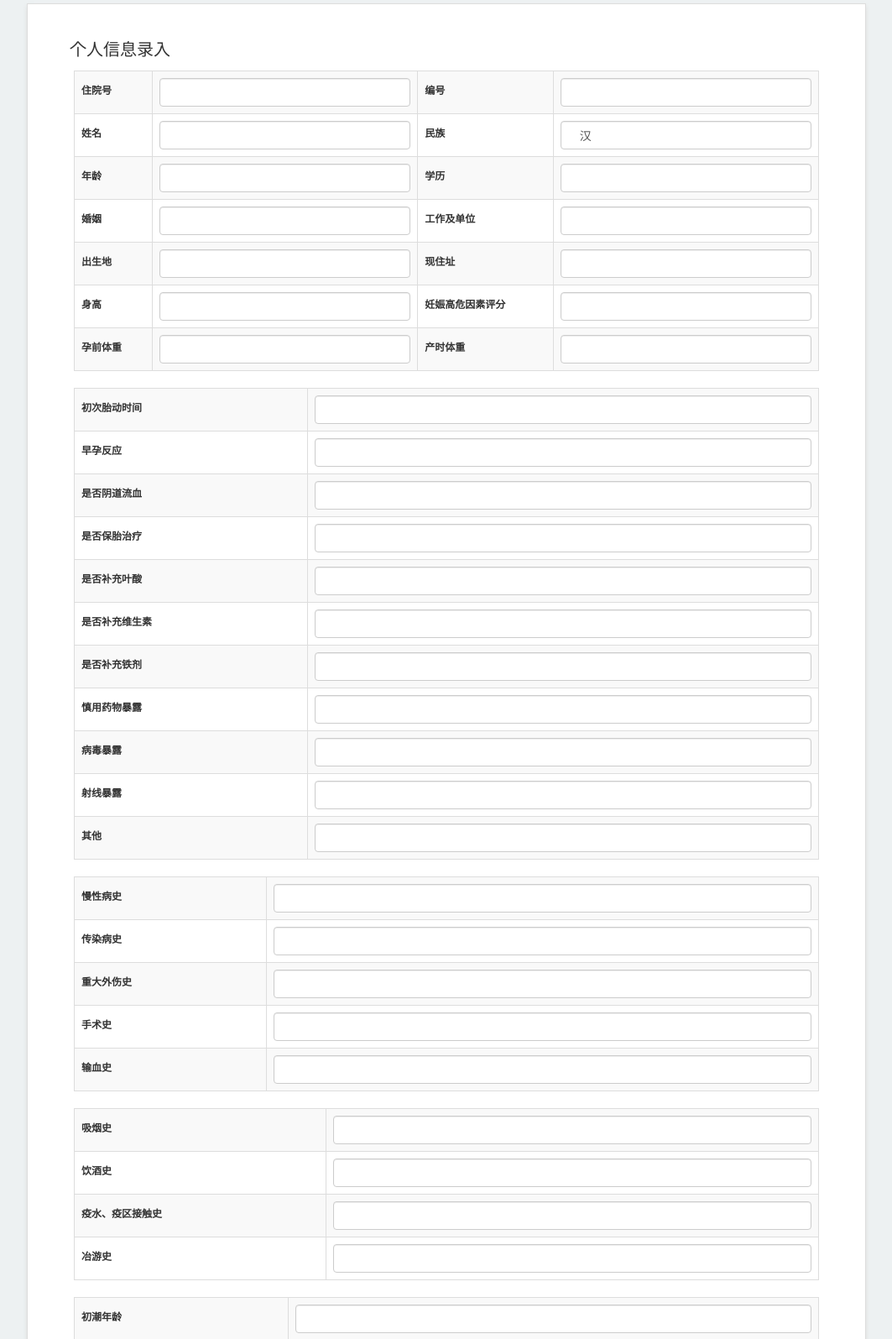
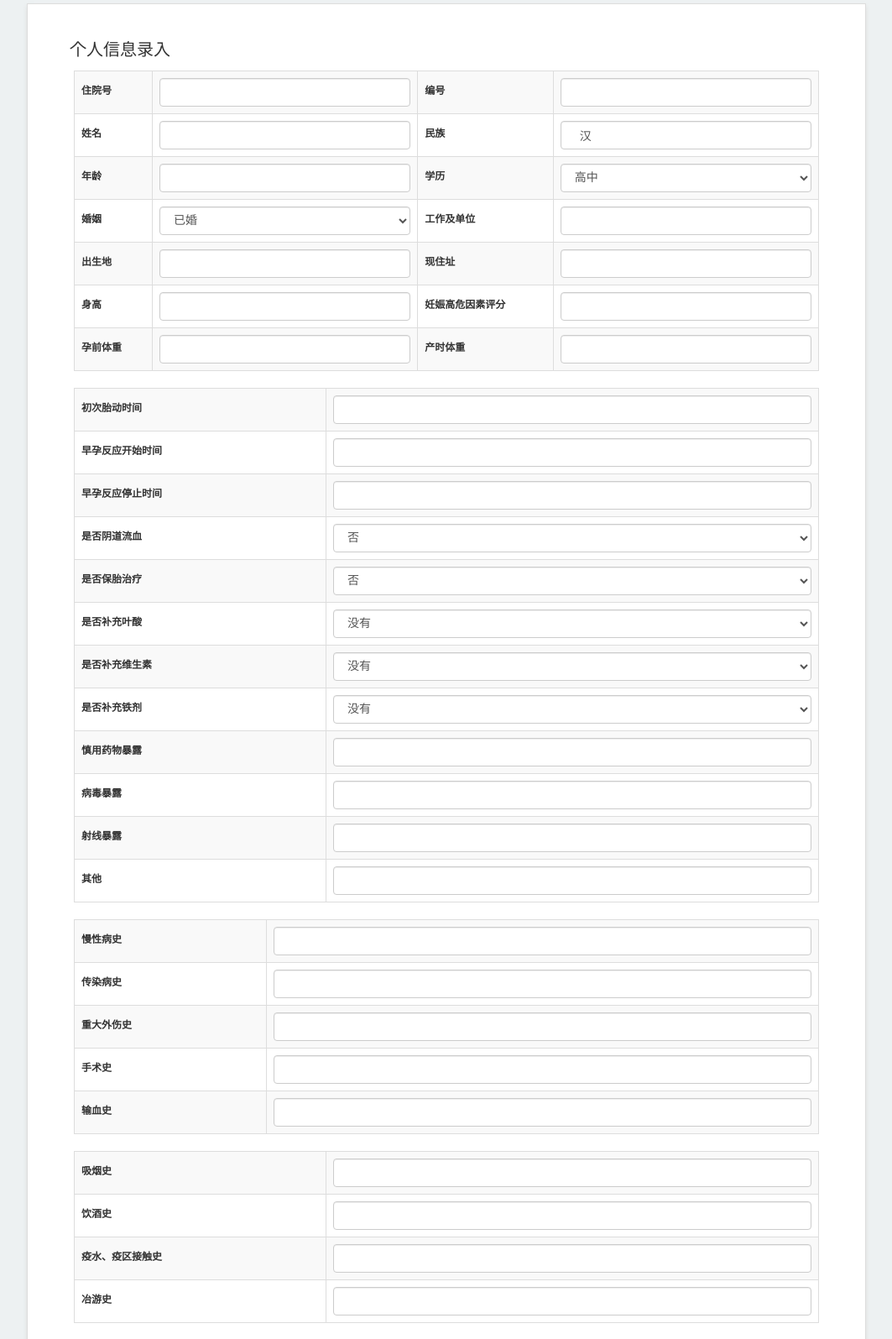
Before and after one commit to ethanshancn/ibd, a CodeIgniter app: page /database/index.php/manage/addDetail in a window 1280 px wide. Shown: the part 165-1760 px from the top of the page at 84% size, without its empty margins (108-1171 px from the left). Run offline with CodeIgniter, Linux system fonts and the light colour scheme; data comes from the database, SQL or seed files in the repository.

Commit message:
正常开发存档

```diff
--- a/application/controllers/Manage.php
+++ b/application/controllers/Manage.php
@@ -8,12 +8,13 @@ class Manage extends CI_Controller
 {
     public function addDetail()
     {
-        /*$this->load->model('user');
-        $allUser = $this->user->getAllUser();*/
+        $displayData = array();
+        $this->load->model('education');
+        $displayData['allEdu'] = $this->education->getAllEducation();
+
 
         $this->load->view('header');
-        //$this->load->view('Manage/addDetail',array('allUser'=>$allUser));
-        $this->load->view('Manage/addDetail');
+        $this->load->view('Manage/addDetail',$displayData);
         $this->load->view('footer');
     }
 
--- /dev/null
+++ b/application/models/Education.php
@@ -0,0 +1,20 @@
+<?php
+/**
+ * Education.php
+ * User: Ethan
+ * Time: 2016/4/29 21:01
+ */
+class Education extends CI_Model
+{
+    public function __construct()
+    {
+        parent::__construct();
+    }
+
+    public function getAllEducation()
+    {
+        $query = $this->db->query('SELECT * FROM `education`');
+        return $query;
+    }
+
+}
--- a/application/views/Manage/addDetail.php
+++ b/application/views/Manage/addDetail.php
@@ -1,3 +1,4 @@
+<link rel="stylesheet" href="/ibd/public/assets/bootstrap-datepicker-1.5.1/css/bootstrap-datepicker.min.css" />
 <div class="container">
     <div class="row" style="margin-top: 50px;">
         <p class="text-center"><h1><b style="font-size: 50px;">数据录入</b></h1></p>
@@ -29,31 +30,40 @@
                             <td><label class="control-label">年龄</label></td>
                             <td><input type="number" name="age" class="form-control"></td>
                             <td><label class="control-label">学历</label></td>
-                            <td><input type="eid" name="" class="form-control"></td>
+                            <td><select name="eid" class="form-control">
+                                    <?php foreach ($allEdu as $val):?>
+                                        <option value="<?=$val['eid']?>" <?php if($val['most_popular'] == 1) echo "selected";?>><?=$val['ename']?></option>
+                                    <?php endforeach;?>
+                                </select>
+                            </td>
                         </tr>
                         <tr>
                             <td><label class="control-label">婚姻</label></td>
-                            <td><input type="text" name="" class="form-control"></td>
+                            <td><select name="married" class="form-control">
+                                    <option value="0">未婚</option>
+                                    <option value="1" selected>已婚</option>
+                                </select>
+                            </td>
                             <td><label class="control-label">工作及单位</label></td>
-                            <td><input type="text" name="" class="form-control"></td>
+                            <td><input type="text" name="work" class="form-control"></td>
                         </tr>
                         <tr>
                             <td><label class="control-label">出生地</label></td>
-                            <td><input type="text" name="" class="form-control"></td>
+                            <td><input type="text" name="birth_place" class="form-control"></td>
                             <td><label class="control-label">现住址</label></td>
-                            <td><input type="text" name="" class="form-control"></td>
+                            <td><input type="text" name="now_home_place" class="form-control"></td>
                         </tr>
                         <tr>
                             <td><label class="control-label">身高</label></td>
-                            <td><input type="text" name="" class="form-control"></td>
+                            <td><input type="number" name="height" class="form-control"></td>
                             <td><label class="control-label">妊娠高危因素评分</label></td>
-                            <td><input type="text" name="" class="form-control"></td>
+                            <td><input type="number" name="pregnancy_risk" class="form-control"></td>
                         </tr>
                         <tr>
                             <td><label class="control-label">孕前体重</label></td>
-                            <td><input type="text" name="" class="form-control"></td>
+                            <td><input type="number" name="common_weight" class="form-control"></td>
                             <td><label class="control-label">产时体重</label></td>
-                            <td><input type="text" name="" class="form-control"></td>
+                            <td><input type="number" name="birth_weight" class="form-control"></td>
                         </tr>
                     </table>
                 </div>
@@ -61,47 +71,76 @@
                     <table class="table table-bordered table-hover table-striped">
                         <tr>
                             <td><label class="control-label">初次胎动时间</label></td>
-                            <td><input type="text" name="" class="form-control"></td>
+                            <td><input type="text" name="first_move" class="form-control datetimepicker"></td>
                         </tr>
                         <tr>
-                            <td><label class="control-label">早孕反应</label></td>
-                            <td><input type="text" name="" class="form-control"></td>
+                            <td><label class="control-label">早孕反应开始时间</label></td>
+                            <td><input type="text" name="morning_sick_beg" class="form-control datetimepicker"></td>
+                        </tr>
+                        <tr>
+                            <td><label class="control-label">早孕反应停止时间</label></td>
+                            <td><input type="text" name="morning_sick_end" class="form-control datetimepicker"></td>
                         </tr>
                         <tr>
                             <td><label class="control-label">是否阴道流血</label></td>
-                            <td><input type="text" name="" class="form-control"></td>
+                            <td>
+                                <select name="is_vaginal_blood" class="form-control">
+                                    <option value="0" selected>否</option>
+                                    <option value="1">是</option>
+                                </select>
+                            </td>
                         </tr>
                         <tr>
                             <td><label class="control-label">是否保胎治疗</label></td>
-                            <td><input type="text" name="" class="form-control"></td>
+                            <td>
+                                <select name="is_prevent_mis" class="form-control">
+                                    <option value="0" selected>否</option>
+                                    <option value="1">是</option>
+                                </select>
+                            </td>
                         </tr>
                         <tr>
                             <td><label class="control-label">是否补充叶酸</label></td>
-                            <td><input type="text" name="" class="form-control"></td>
+                            <td>
+                                <select name="is_folic" class="form-control">
+                                    <option value="0" selected>没有</option>
+                                    <option value="1">有</option>
+                                </select>
+                            </td>
                         </tr>
                         <tr>
                             <td><label class="control-label">是否补充维生素</label></td>
-                            <td><input type="text" name="" class="form-control"></td>
+                            <td>
+                                <select name="is_vitamin" class="form-control">
+                                    <option value="0" selected>没有</option>
+                                    <option value="1">有</option>
+                                </select>
+                            </td>
                         </tr>
                         <tr>
                             <td><label class="control-label">是否补充铁剂</label></td>
-                            <td><input type="text" name="" class="form-control"></td>
+                            <td>
+                                <select name="is_iron" class="form-control">
+                                    <option value="0" selected>没有</option>
+                                    <option value="1">有</option>
+                                </select>
+                            </td>
                         </tr>
                         <tr>
                             <td><label class="control-label">慎用药物暴露</label></td>
-                            <td><input type="text" name="" class="form-control"></td>
+                            <td><input type="text" name="careful_grug" class="form-control"></td>
                         </tr>
                         <tr>
                             <td><label class="control-label">病毒暴露</label></td>
-                            <td><input type="text" name="" class="form-control"></td>
+                            <td><input type="text" name="virus" class="form-control"></td>
                         </tr>
                         <tr>
                             <td><label class="control-label">射线暴露</label></td>
-                            <td><input type="text" name="" class="form-control"></td>
+                            <td><input type="text" name="ray" class="form-control"></td>
                         </tr>
                         <tr>
                             <td><label class="control-label">其他</label></td>
-                            <td><input type="text" name="" class="form-control"></td>
+                            <td><input type="text" name="other" class="form-control"></td>
                         </tr>
                     </table>
                 </div>
@@ -558,6 +597,7 @@
         </div>
     </div>
 </div>
+<script src="/ibd/public/assets/bootstrap-datepicker-1.5.1/js/bootstrap-datepicker.min.js"></script>
 <script src="/ibd/public/js/addDetail.js"></script>
 <script>
     addDetail.init();
--- a/public/js/addDetail.js
+++ b/public/js/addDetail.js
@@ -5,6 +5,12 @@ var addDetail = {
     init : function () {
         var _this = this;
 
+        _this.bindAction();
+    },
 
+    bindAction : function () {
+        $('.datetimepicker').datepicker({
+            format: "yyyy-mm-dd"
+        })
     }
 }
```
Also changed, not shown: ibd.sql (+14 -13 lines).
